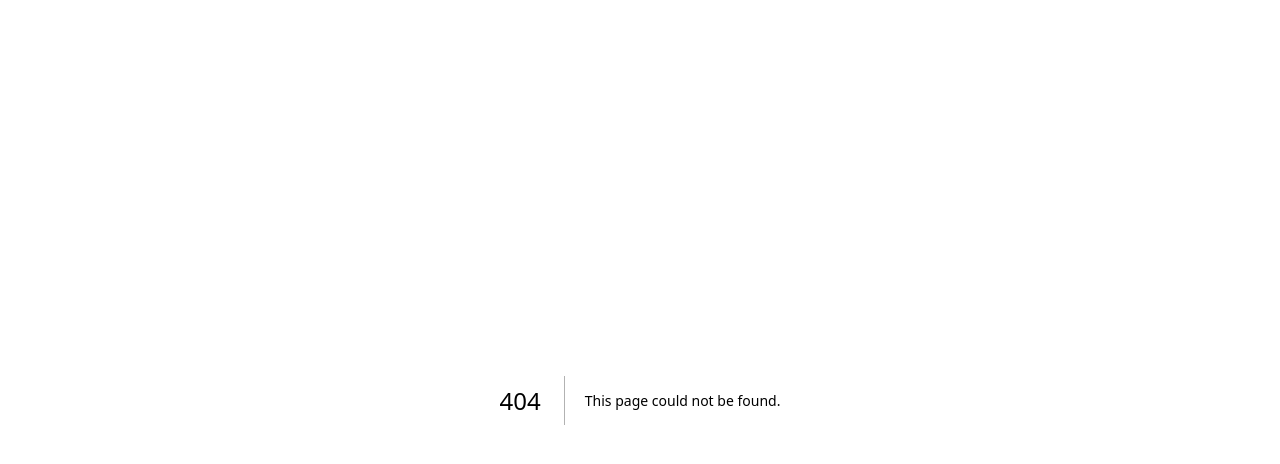
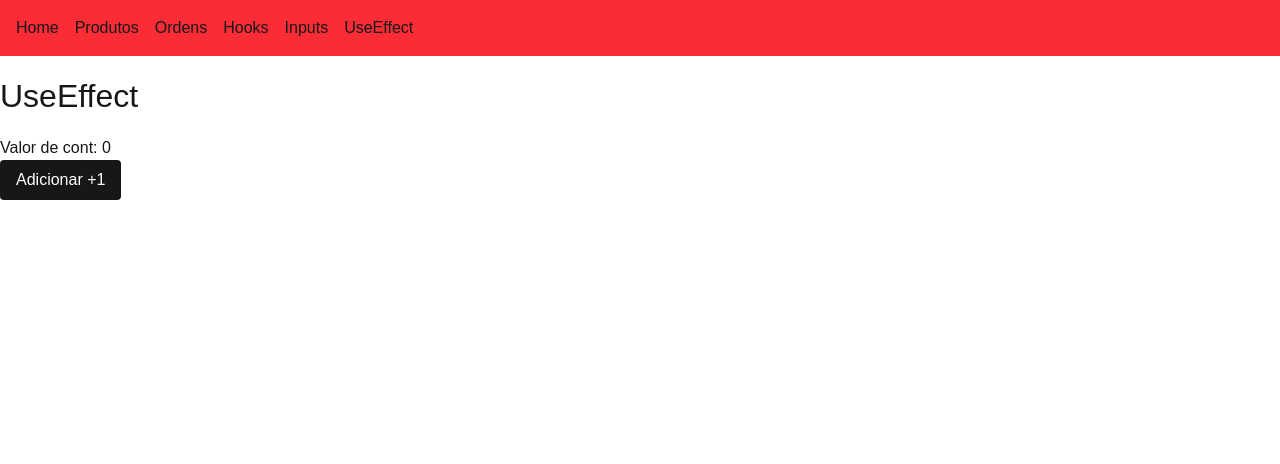
Before and after one commit to allanlimass/next-js, a Next.js app: page /useeffect in a window 1280 px wide. Before the commit this address had no page. Shown: the top 464 px of the page. Built offline with nearby package versions, Linux system fonts and the light colour scheme.

Commit message:
Estudo sobre o useEffect

```diff
--- /dev/null
+++ b/app/useeffect/page.jsx
@@ -0,0 +1,29 @@
+'use client'
+
+import Header from "@/components/Header"
+import { useState, useEffect } from "react"
+
+export default function UseEffect() {
+    const [cont, setCont] = useState(0)
+
+    useEffect(() => {
+        alert('UseEffect foi ativado!')
+    })
+
+    function add() {
+        let c = cont
+        c++
+        setCont(c)
+    }
+
+    return (
+        <div>
+            <Header />
+            <h1>UseEffect</h1>
+            <div>
+                <p>{`Valor de cont: ${cont}`}</p>
+                <button onClick={add}>Adicionar +1</button>
+            </div>
+        </div>
+    )
+}
--- a/components/Header.tsx
+++ b/components/Header.tsx
@@ -14,6 +14,7 @@ export default function Header() {
             <Link href={"/orders"}>Ordens</Link>
             <Link href={"/hooks"}>Hooks</Link>
             <Link href={"/inputs"}>Inputs</Link>
+            <Link href={"/useeffect"}>UseEffect</Link>
         </nav>
     )
 }
```
